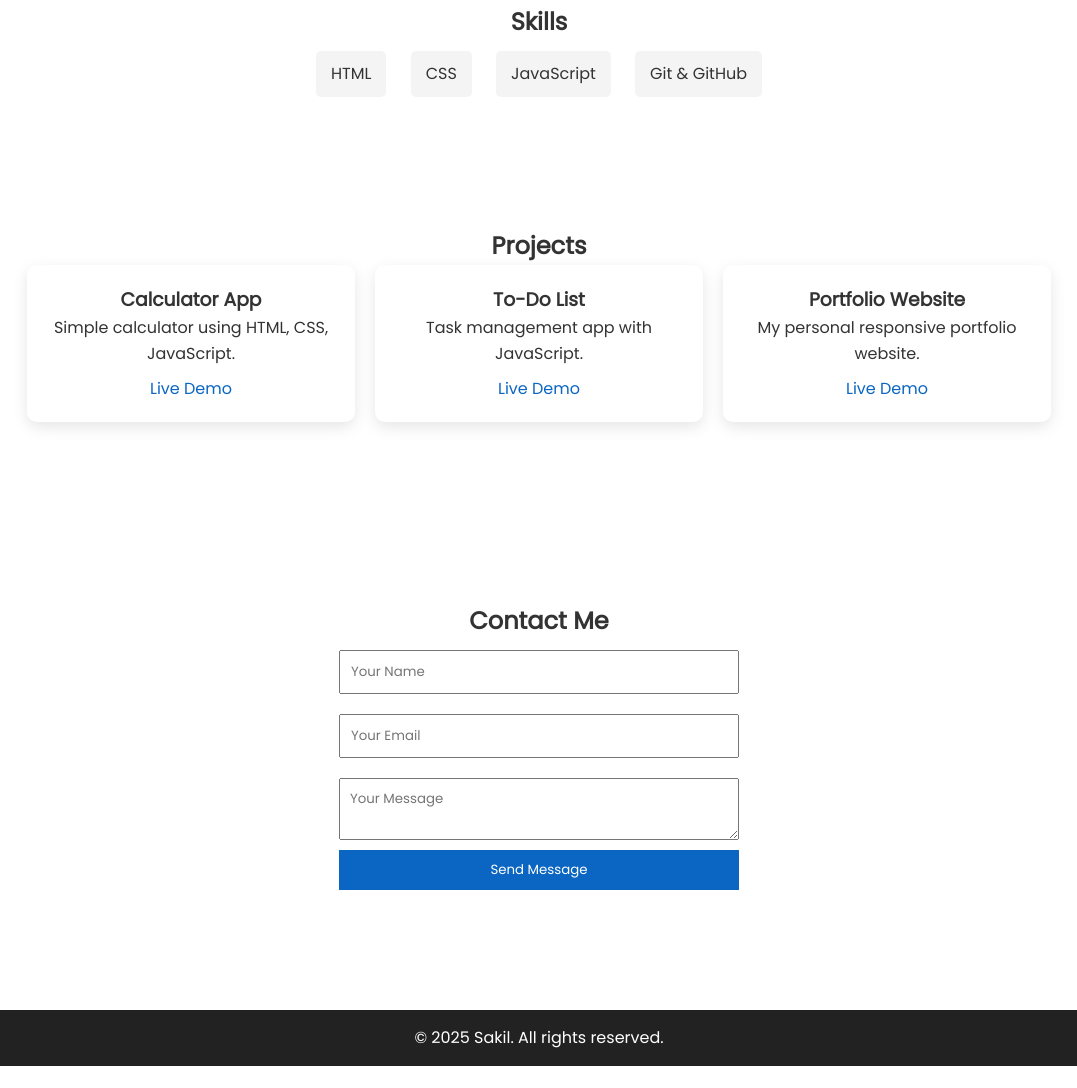
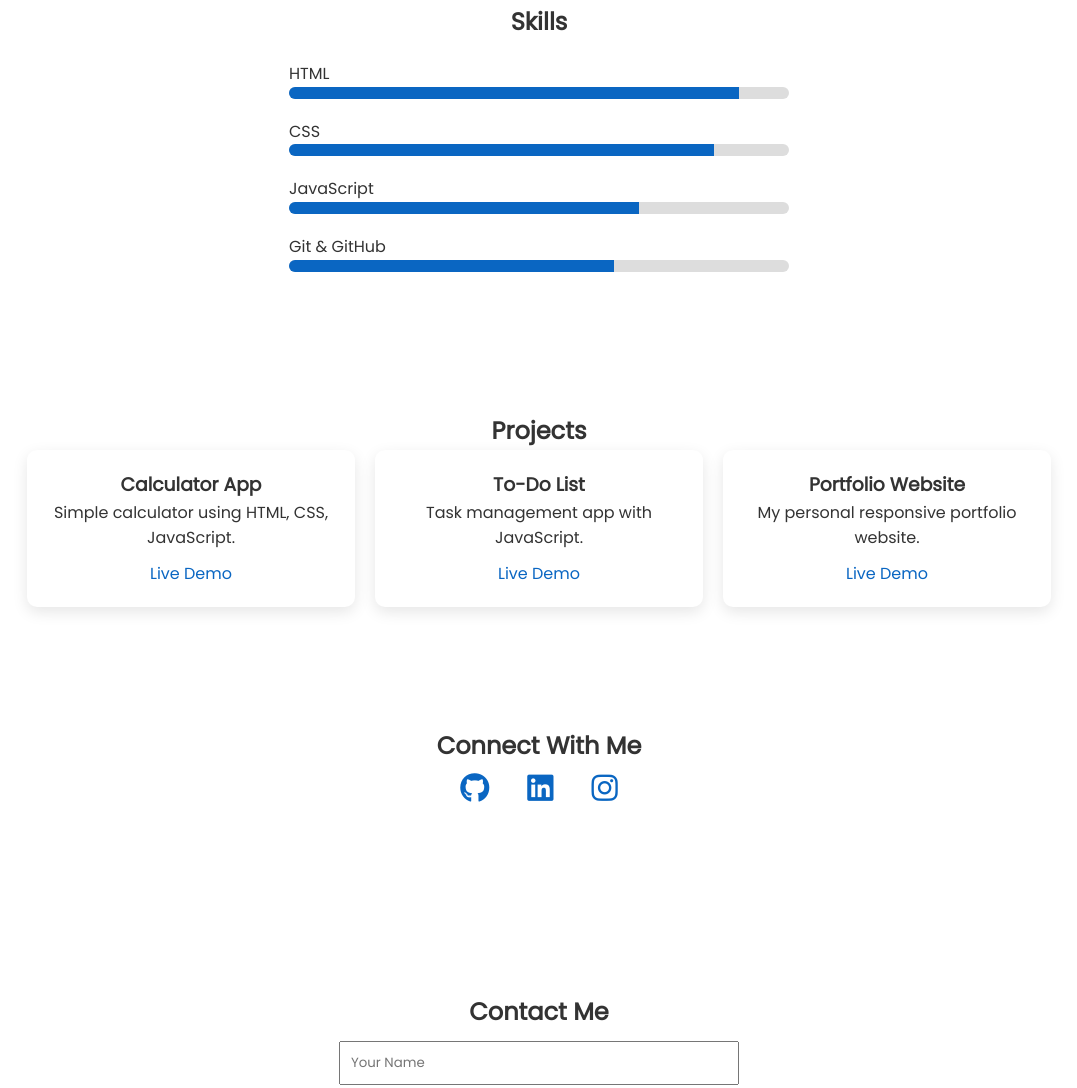
Before and after one commit to sakilhassan/myportfolio, a plain HTML site: page index.html in a window 1280 px wide. Shown: the part 1068-2156 px from the top of the page, without its empty margins (101-1178 px from the left). Before the commit the page ends 2134 px from the top, so only its background shows below. Drawn offline with Linux system fonts and the light colour scheme.

Commit message:
Add files via upload

```diff
--- a/css/style.css
+++ b/css/style.css
@@ -70,6 +70,7 @@ footer {
   text-align: center;
   padding: 15px;
 }
+
 /* ===== MOBILE RESPONSIVE ===== */
 @media (max-width: 768px) {
   .navbar {
@@ -90,6 +91,7 @@ footer {
     padding: 40px 20px;
   }
 }
+
 .projects {
   display: grid;
   grid-template-columns: repeat(auto-fit, minmax(250px, 1fr));
@@ -100,7 +102,7 @@ footer {
   background: #fff;
   padding: 20px;
   border-radius: 10px;
-  box-shadow: 0 5px 15px rgba(0,0,0,0.1);
+  box-shadow: 0 5px 15px rgba(0, 0, 0, 0.1);
 }
 
 .project-card a {
@@ -109,6 +111,7 @@ footer {
   color: #0a66c2;
   text-decoration: none;
 }
+
 .contact-form {
   max-width: 400px;
   margin: auto;
@@ -129,12 +132,15 @@ footer {
   padding: 10px;
   cursor: pointer;
 }
+
 * {
   font-family: 'Poppins', sans-serif;
 }
+
 html {
   scroll-behavior: smooth;
 }
+
 .profile-img {
   width: 150px;
   height: 150px;
@@ -143,9 +149,82 @@ html {
   margin-bottom: 20px;
   border: 4px solid #0a66c2;
 }
+
 @media (max-width: 768px) {
   .profile-img {
     width: 120px;
     height: 120px;
   }
 }
+
+.social-links a {
+  margin: 10px;
+  text-decoration: none;
+  color: #0a66c2;
+  font-weight: bold;
+}
+.project-card {
+  transition: transform 0.3s ease;
+}
+
+.project-card:hover {
+  transform: translateY(-5px);
+}
+.dark-btn {
+  background: transparent;
+  border: none;
+  font-size: 20px;
+  cursor: pointer;
+  color: white;
+  margin-left: 15px;
+}
+
+/* DARK MODE STYLES */
+body.dark {
+  background: #121212;
+  color: #f1f1f1;
+}
+
+body.dark .section {
+  background: #121212;
+}
+
+body.dark .project-card {
+  background: #1e1e1e;
+}
+
+body.dark footer {
+  background: #000;
+}
+.social-links a {
+  font-size: 30px;
+  margin: 15px;
+  color: #0a66c2;
+  transition: transform 0.3s;
+}
+
+.social-links a:hover {
+  transform: scale(1.2);
+}
+.skill {
+  max-width: 500px;
+  margin: 20px auto;
+  text-align: left;
+}
+
+.bar {
+  background: #ddd;
+  border-radius: 20px;
+  overflow: hidden;
+}
+
+.bar span {
+  display: block;
+  height: 12px;
+  background: #0a66c2;
+  animation: fill 2s ease;
+}
+
+@keyframes fill {
+  from { width: 0; }
+}
--- a/index.html
+++ b/index.html
@@ -13,18 +13,20 @@
     <link rel="stylesheet" href="css/style.css">
     <link rel="icon" type="image/png" href="favicon.png">
     <link href="https://fonts.googleapis.com/css2?family=Poppins&display=swap" rel="stylesheet">
+    <link rel="stylesheet" href="https://cdnjs.cloudflare.com/ajax/libs/font-awesome/6.5.0/css/all.min.css">
 </head>
 
 <body>
 
     <!-- ===== NAVBAR ===== -->
     <header class="navbar">
-        <h1 class="logo">Sakil</h1>
+        <h1 class="logo">SAKIBTECH</h1>
         <nav>
             <a href="#about">About</a>
             <a href="#skills">Skills</a>
             <a href="#projects">Projects</a>
             <a href="#contact">Contact</a>
+            <button id="darkToggle" class="dark-btn">🌙</button>
         </nav>
     </header>
 
@@ -50,11 +52,25 @@
     <!-- ===== SKILLS SECTION ===== -->
     <section id="skills" class="section">
         <h2>Skills</h2>
-        <div class="skills-list">
-            <span>HTML</span>
-            <span>CSS</span>
-            <span>JavaScript</span>
-            <span>Git & GitHub</span>
+
+        <div class="skill">
+            <p>HTML</p>
+            <div class="bar"><span style="width: 90%"></span></div>
+        </div>
+
+        <div class="skill">
+            <p>CSS</p>
+            <div class="bar"><span style="width: 85%"></span></div>
+        </div>
+
+        <div class="skill">
+            <p>JavaScript</p>
+            <div class="bar"><span style="width: 70%"></span></div>
+        </div>
+
+        <div class="skill">
+            <p>Git & GitHub</p>
+            <div class="bar"><span style="width: 65%"></span></div>
         </div>
     </section>
 
@@ -82,6 +98,25 @@
             </div>
         </div>
     </section>
+    <section class="section">
+        <div class="social-links">
+            <h2>Connect With Me</h2>
+
+            <div class="social-links">
+                <a href="https://github.com/yourusername" target="_blank">
+                    <i class="fab fa-github"></i>
+                </a>
+
+                <a href="https://linkedin.com/in/yourusername" target="_blank">
+                    <i class="fab fa-linkedin"></i>
+                </a>
+
+                <a href="https://instagram.com/yourusername" target="_blank">
+                    <i class="fab fa-instagram"></i>
+                </a>
+            </div>
+        </div>
+    </section>
 
     <!-- ===== CONTACT SECTION ===== -->
     <section id="contact" class="section">
@@ -100,8 +135,9 @@
 
     <!-- ===== FOOTER ===== -->
     <footer>
-        <p>© 2025 Sakil. All rights reserved.</p>
+        <p>© 2025 Sakil | Front-end Developer</p>
     </footer>
+
 
     <script src="js/script.js"></script>
 </body>
--- a/js/script.js
+++ b/js/script.js
@@ -1 +1,6 @@
 console.log("Website loaded successfully");
+const toggleBtn = document.getElementById("darkToggle");
+
+toggleBtn.addEventListener("click", () => {
+  document.body.classList.toggle("dark");
+});
```
